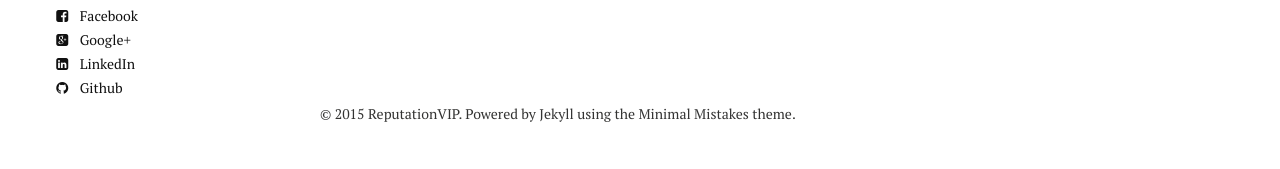
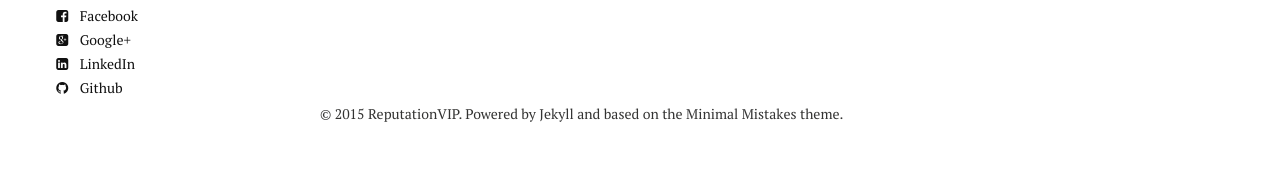
Before and after one commit to semji/reputationvip.github.io, a Jekyll site: the page built from index.md, in a window 1280 px wide. Shown: the part 1105-1274 px from the top of the page. Built offline with Jekyll 4.4.1, drawn with Linux system fonts in a browser that asks for light colours; nearby versions of some CDN libraries.

Commit message:
Enhanced a little bit the footer

```diff
--- a/_includes/_footer.html
+++ b/_includes/_footer.html
@@ -12,4 +12,4 @@
 </div><!-- /.google-ads -->
 {% endif %}
 
-<span>&copy; {{ site.time | date: '%Y' }} {{ site.owner.name }}. Powered by <a href="http://jekyllrb.com" rel="nofollow">Jekyll</a> using the <a href="http://mademistakes.com/minimal-mistakes/" rel="nofollow">Minimal Mistakes</a> theme.</span>
+<span>&copy; {{ site.time | date: '%Y' }} {{ site.owner.name }}. Powered by <a href="http://jekyllrb.com" rel="nofollow">Jekyll</a> and based on the <a href="http://mademistakes.com/minimal-mistakes/" rel="nofollow">Minimal Mistakes</a> theme.</span>
```
